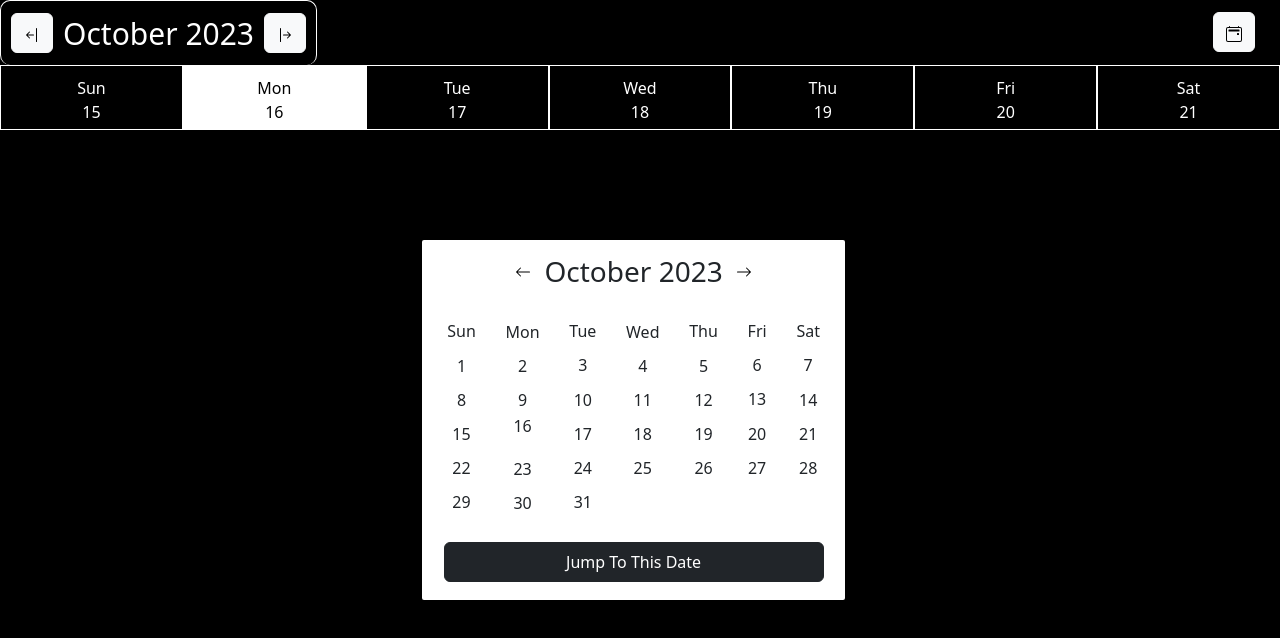
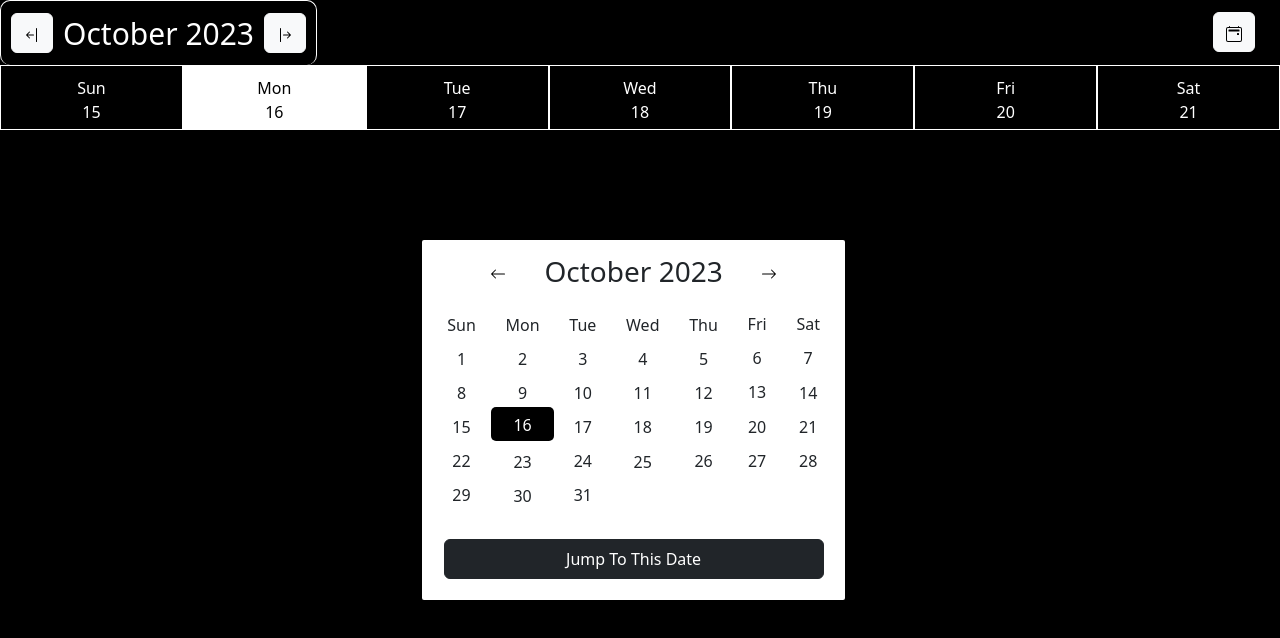
Before and after one commit to koteswararao-budati/structured, a React (Vite) app: page / in a window 1280 px wide. Both pictures are taken after a click on the button 1234 px from the left and 32 px from the top of the page. Shown: the top 638 px of the page. Built offline with nearby package versions, Linux system fonts and the light colour scheme.

Commit message:
Updated UI

```diff
--- a/src/App.tsx
+++ b/src/App.tsx
@@ -1,20 +1,12 @@
 import './css/App.css'
-import DateBar from "./Components/DateBar/DateBar.tsx";
-import MainBar from "./Components/MainBar/MainBar.tsx";
-import {AppRenderContext, AppRenderState} from "./Context/AppRenderContext.tsx";
-import {useContext} from "react";
-import Calendar from "./Components/Calendar/Calendar.tsx";
+import {AppRenderContext} from "./Context/AppRenderContext.tsx";
+import Navigation from "./Components/Navigation/Navigation.tsx";
 
 function App() {
-    const appRenderState = useContext(AppRenderState)
-    const {displayCalendar} = appRenderState.state
-
     return (
         <div className={"main-app"}>
             <AppRenderContext>
-                <MainBar/>
-                <DateBar/>
-                {displayCalendar && <Calendar/>}
+                <Navigation/>
             </AppRenderContext>
         </div>
     )
--- a/src/Components/Calendar/Calendar.module.css
+++ b/src/Components/Calendar/Calendar.module.css
@@ -14,10 +14,15 @@
     display: flex;
     align-items: center;
     justify-content: center;
+    position: relative;
+}
+
+.heading {
+    margin: 0 25px;
+    width: 100%;
 }
 
 .topNavBarButton {
-    margin-bottom: 10px;
 }
 
 .jumpButton {
@@ -32,6 +37,7 @@
 .calendarDates {
     display: grid;
     grid-template-columns: auto auto auto auto auto auto auto;
+    grid-template-rows: auto auto auto auto auto auto auto;
     width: 100%;
     text-align: center;
     padding: 0 10px;
--- a/src/Components/Calendar/Calendar.tsx
+++ b/src/Components/Calendar/Calendar.tsx
@@ -8,31 +8,38 @@ import DatesGenerator from "./DatesGenerator.tsx";
 
 function Calendar() {
     const appContext = useContext(AppRenderState)
-    const state = appContext.state
+    const {calendarDate} = appContext.state
     const dispatch = appContext.dispatch
     // variables declaration
-    const presentDay = state.todayDate
 
     //update Month
     const updateMonth = (n: number) => {
         if (dispatch !== null) {
             dispatch({
                 type: APP_STATE_CONSTANTS.calendarDate,
-                payload: new Date(presentDay.getFullYear(), presentDay.getMonth() + n, presentDay.getDay())
+                payload: new Date(calendarDate.getFullYear(), calendarDate.getMonth() + n, 1)
             })
         }
     }
 
-    // update calendarDisplay
+    // jump button
+    // update selected date calendarDisplay
 
     const updateCalendarDisplay = () => {
         if (dispatch !== null) {
-            dispatch({type: APP_STATE_CONSTANTS.selectedDate, payload: presentDay})
-            dispatch({type: APP_STATE_CONSTANTS.calendarDisplay, payload: false})
+            dispatch({
+                type: APP_STATE_CONSTANTS.selectedDate,
+                payload: new Date(calendarDate.getFullYear(), calendarDate.getMonth(), calendarDate.getDate())
+            })
+            dispatch({
+                type: APP_STATE_CONSTANTS.calendarDisplay,
+                payload: false
+            })
         }
     }
 
     return (
+
         <div className={styles.calendarCard}>
             <div className={styles.topNavBar}>
 
@@ -42,7 +49,7 @@ function Calendar() {
                     className={"btn " + styles.topNavBarButton}>
                     <img src={leftArrow} alt={"left"}/>
                 </button>
-                <h3>{MONTHS[presentDay.getMonth()]} {presentDay.getFullYear()}</h3>
+                <h3 className={styles.heading}>{MONTHS[calendarDate.getMonth()]} {calendarDate.getFullYear()}</h3>
 
                 {/*button right - change month*/}
                 <button
--- a/src/Components/Calendar/DatesGenerator.tsx
+++ b/src/Components/Calendar/DatesGenerator.tsx
@@ -6,12 +6,12 @@ import {AppRenderState} from "../../Context/AppRenderContext.tsx";
 export default function DatesGenerator() {
     //State Declaration
     const appState = useContext(AppRenderState)
-    const {todayDate} = appState.state
+    const {calendarDate} = appState.state
     const dispatch = appState.dispatch
 
     // Variable Declaration
-    const days = new Date(todayDate.getFullYear(), todayDate.getMonth() + 1, 0);
-    const startDay = new Date(todayDate.getFullYear(), todayDate.getMonth(), 1)
+    const days = new Date(calendarDate.getFullYear(), calendarDate.getMonth() + 1, 0);
+    const startDay = new Date(calendarDate.getFullYear(), calendarDate.getMonth(), 1)
     const dateList: number[] = []
     const daysList = DAYS
 
@@ -25,7 +25,7 @@ export default function DatesGenerator() {
         if (dispatch !== null) {
             dispatch({
                 type: APP_STATE_CONSTANTS.calendarDate,
-                payload: new Date(todayDate.getFullYear(), todayDate.getMonth(), date)
+                payload: new Date(calendarDate.getFullYear(), calendarDate.getMonth(), date)
             })
         }
     }
@@ -35,7 +35,7 @@ export default function DatesGenerator() {
     const dateGenerator = () => {
         return dateList.map((date, index) => {
             return <div key={index}
-                        className={todayDate.getDate() === date ? styles.todayDate : styles.calendarDatesItems}
+                        className={calendarDate.getDate() === date ? styles.presentDay : styles.calendarDatesItems}
                         onClick={date > 0 ? () => updateCalendarDate(date) : () => null}
             >{date > 0 ? date : ""}</div>
         })
--- a/src/Components/DateBar/DateBar.tsx
+++ b/src/Components/DateBar/DateBar.tsx
@@ -6,9 +6,8 @@ import {AppRenderState} from "../../Context/AppRenderContext.tsx";
 function DateBar() {
 
     const appContext = useContext(AppRenderState)
-    const state = appContext.state
+    const {selectedDate} = appContext.state
     const dispatch = appContext.dispatch
-    const presentDate = state.todayDate
 
     //
     const days: string[] = DAYS
@@ -16,9 +15,10 @@ function DateBar() {
 
     //Date Generator
     for (let i = 0; i < 7; i++) {
-        dateList.push(new Date(presentDate.getFullYear(), presentDate.getMonth(), presentDate.getDate() - presentDate.getDay() + i))
+        dateList.push(new Date(selectedDate.getFullYear(), selectedDate.getMonth(), selectedDate.getDate() - selectedDate.getDay() + i))
     }
 
+    // update selected date
     const updateDate = (date: Date) => {
         if (dispatch !== null) {
             dispatch({type: APP_STATE_CONSTANTS.selectedDate, payload: date})
@@ -31,7 +31,7 @@ function DateBar() {
             return (
                 <div
                     key={date.getDay()}
-                    className={"NavBarElement col" + (presentDate.getDate() === date.getDate() ? " NavBarElementToday" : "")}
+                    className={"NavBarElement col" + (selectedDate.getDate() === date.getDate() ? " NavBarElementToday" : "")}
                     onClick={() => {
                         updateDate(date)
                     }}>
--- a/src/Components/MainBar/LeftElements.tsx
+++ b/src/Components/MainBar/LeftElements.tsx
@@ -1,6 +1,6 @@
 import left from "../../assets/arrow-left.svg";
 import right from "../../assets/arrow-right.svg";
-import {MONTHS} from "../../Constants/CONSTANTS.ts";
+import {APP_STATE_CONSTANTS, MONTHS} from "../../Constants/CONSTANTS.ts";
 import {useContext} from "react";
 import {AppRenderState} from "../../Context/AppRenderContext.tsx";
 
@@ -11,12 +11,11 @@ export default function LeftElements() {
     // variables declaration
     const months = MONTHS
     const date = state.selectedDate
-    console.log(date)
 
     // update week on global AppRenderState
     const updateWeek = (num: number) => {
         if (dispatch !== null) {
-            dispatch({type: "CURRENT_WEEK", payload: num})
+            dispatch({type: APP_STATE_CONSTANTS.currentWeek, payload: num})
         }
     }
     return (
--- /dev/null
+++ b/src/Components/Navigation/Navigation.tsx
@@ -0,0 +1,16 @@
+import MainBar from "../MainBar/MainBar.tsx";
+import DateBar from "../DateBar/DateBar.tsx";
+import {useContext} from "react";
+import {AppRenderState} from "../../Context/AppRenderContext.tsx";
+import Calendar from "../Calendar/Calendar.tsx";
+
+export default function Navigation() {
+    const {state} = useContext(AppRenderState)
+    return (
+        <>
+            <MainBar/>
+            <DateBar/>
+            {state.displayCalendar && <Calendar/>}
+        </>
+    )
+}
--- a/src/Context/AppRenderContext.tsx
+++ b/src/Context/AppRenderContext.tsx
@@ -2,6 +2,7 @@ import React, {createContext, ReactNode, useReducer} from "react";
 
 interface Action {
     type: string,
+    // eslint-disable-next-line
     payload: any
 }
 
@@ -18,7 +19,7 @@ const initialState: State = {
     selectedDate: new Date(),
     calendarDate: new Date(),
     currentWeek: 0,
-    displayCalendar: true
+    displayCalendar: false
 }
 
 export function AppStateFunction(state: State, action: Action) {
```
